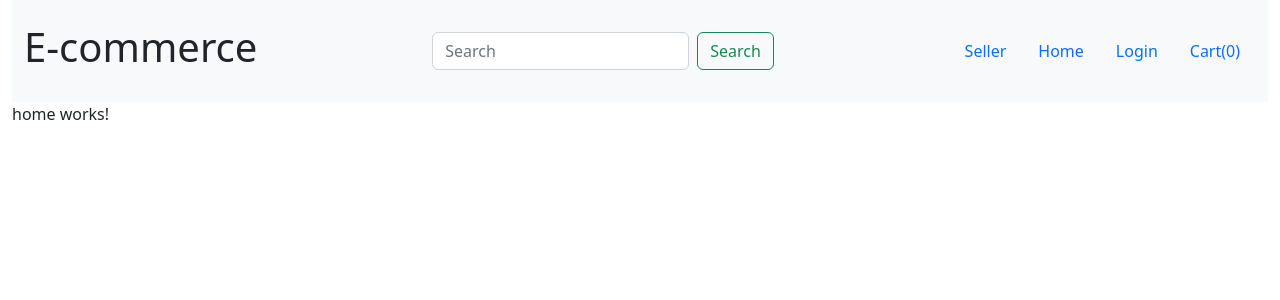
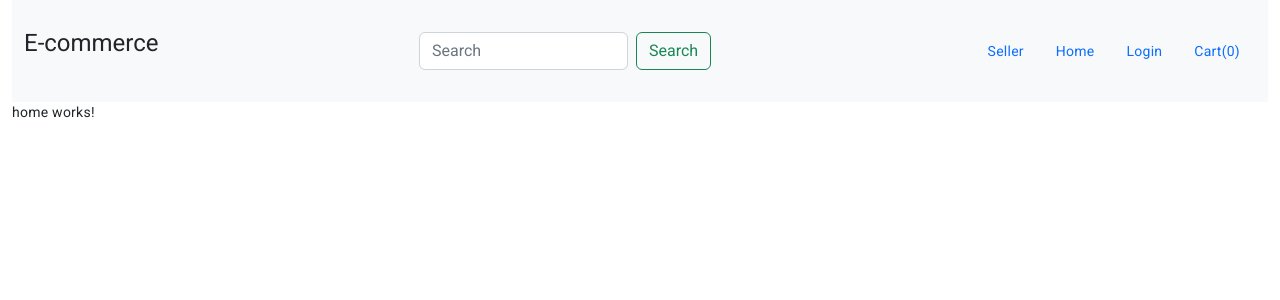
Before and after one commit to siddharthpotpose/E-Commerce, an Angular app: page / in a window 1280 px wide. Shown: the top 300 px of the page. Built offline with nearby package versions, Linux system fonts and the light colour scheme.

Commit message:
new jb data

```diff
--- a/angular.json
+++ b/angular.json
@@ -25,6 +25,7 @@
               "src/assets"
             ],
             "styles": [
+              "@angular/material/prebuilt-themes/indigo-pink.css",
               "src/styles.css",
               "node_modules/bootstrap/dist/css/bootstrap.min.css"
             ],
@@ -88,6 +89,7 @@
               "src/assets"
             ],
             "styles": [
+              "@angular/material/prebuilt-themes/indigo-pink.css",
               "src/styles.css"
             ],
             "scripts": []
--- a/package.json
+++ b/package.json
@@ -11,10 +11,12 @@
   "private": true,
   "dependencies": {
     "@angular/animations": "^15.2.0",
+    "@angular/cdk": "^15.2.3",
     "@angular/common": "^15.2.0",
     "@angular/compiler": "^15.2.0",
     "@angular/core": "^15.2.0",
     "@angular/forms": "^15.2.0",
+    "@angular/material": "^15.2.3",
     "@angular/platform-browser": "^15.2.0",
     "@angular/platform-browser-dynamic": "^15.2.0",
     "@angular/router": "^15.2.0",
--- a/src/app/app.module.ts
+++ b/src/app/app.module.ts
@@ -7,6 +7,7 @@
 import { SellerAuthComponent } from './seller-auth/seller-auth.component';
 import { HeaderComponent } from './header/header.component';
 import { FormsModule, ReactiveFormsModule } from '@angular/forms';
+import { BrowserAnimationsModule } from '@angular/platform-browser/animations';
 
 @NgModule({
   declarations: [
@@ -19,7 +20,8 @@
     BrowserModule,
     AppRoutingModule,
     FormsModule,
-    ReactiveFormsModule
+    ReactiveFormsModule,
+    BrowserAnimationsModule
   ],
   providers: [],
   bootstrap: [AppComponent]
--- /dev/null
+++ b/src/db.json
@@ -0,0 +1,34 @@
+{
+  "seller": [
+    {
+      "id": 1,
+      "name": "sid",
+      "password": "sid@123",
+      "email": "sid@gmail.com"
+    },
+    {
+      "id": 2,
+      "name": "arpan",
+      "password": "arpan@123",
+      "email": "arpan@gmail.com"
+    },
+    {
+      "name": "sidi",
+      "password": "sidi@123",
+      "email": "sidi@gmail.com",
+      "id": 3
+    },
+    {
+      "name": "ridhi",
+      "password": "ridhi@123",
+      "email": "ridhi@gmail.com",
+      "id": 4
+    },
+    {
+      "name": "piddi",
+      "password": "piddi@123",
+      "email": "piddi@gmail.com",
+      "id": 5
+    }
+  ]
+}
--- a/src/index.html
+++ b/src/index.html
@@ -6,8 +6,11 @@
   <base href="/">
   <meta name="viewport" content="width=device-width, initial-scale=1">
   <link rel="icon" type="image/x-icon" href="favicon.ico">
+  <link rel="preconnect" href="https://fonts.gstatic.com">
+  <link href="https://fonts.googleapis.com/css2?family=Roboto:wght@300;400;500&display=swap" rel="stylesheet">
+  <link href="https://fonts.googleapis.com/icon?family=Material+Icons" rel="stylesheet">
 </head>
-<body>
+<body class="mat-typography">
   <app-root></app-root>
 </body>
 </html>
--- a/src/styles.css
+++ b/src/styles.css
@@ -1 +1,4 @@
 /* You can add global styles to this file, and also import other style files */
+
+html, body { height: 100%; }
+body { margin: 0; font-family: Roboto, "Helvetica Neue", sans-serif; }
```
Also changed, not shown: 6 other files (tests, documents, lock files or other folders).
